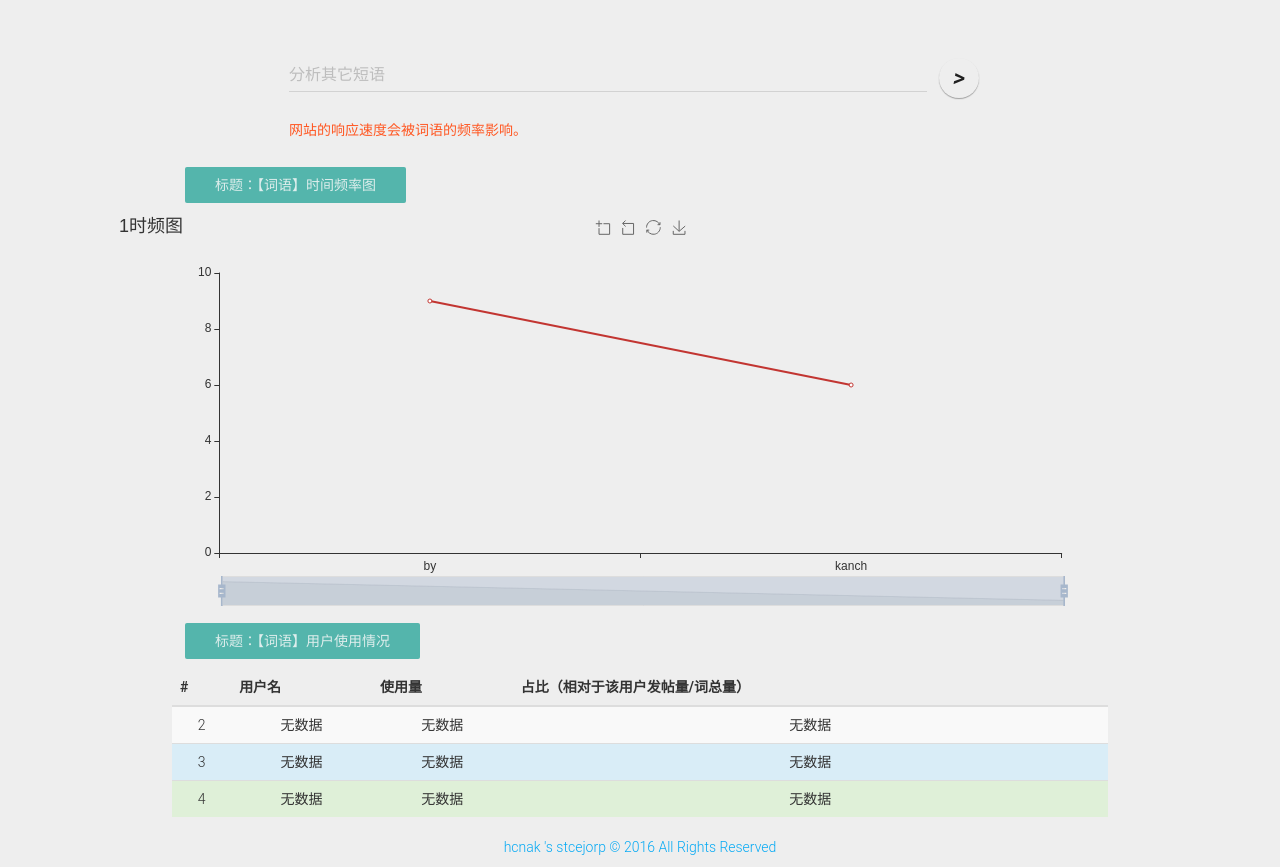
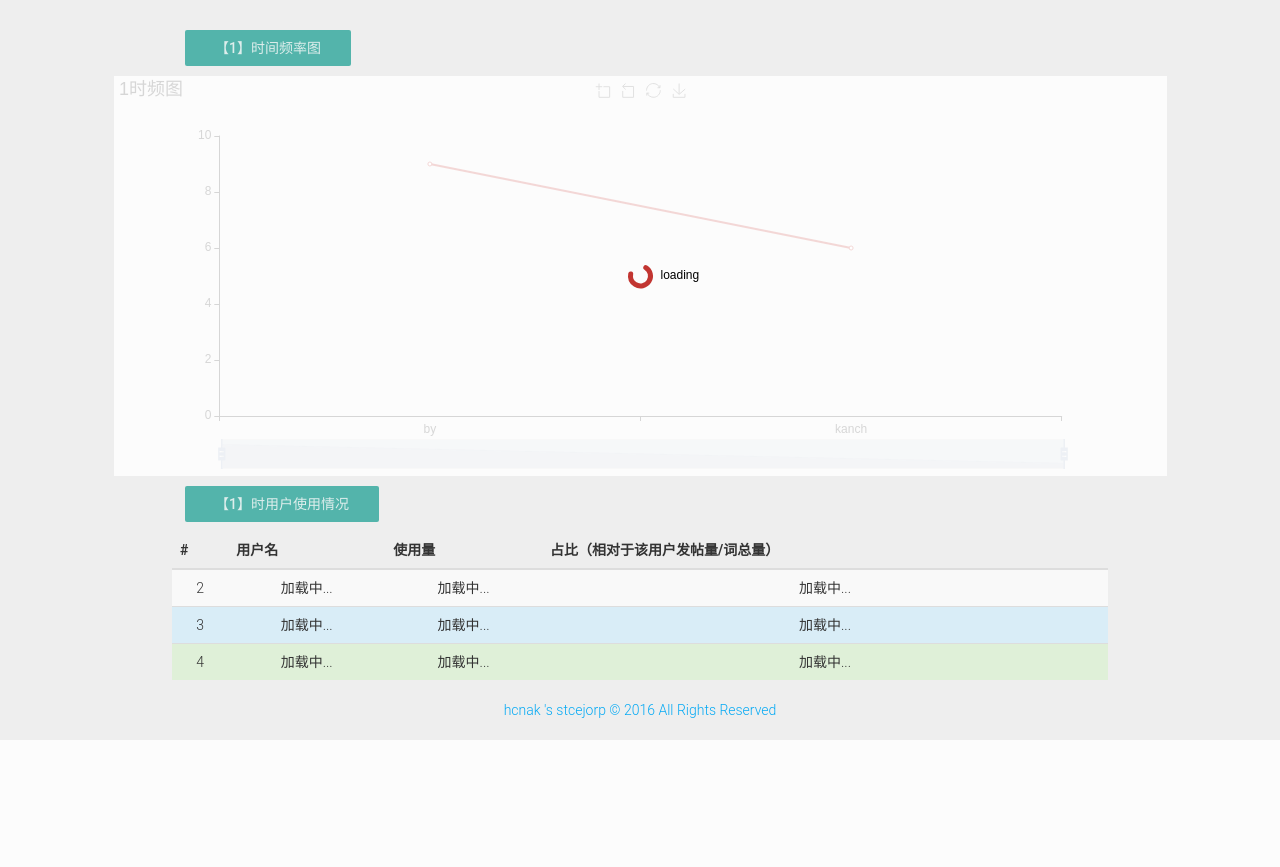
Before and after one commit to ankanch/cuit-trs, a Flask app: page /tiebabigdata/term/1 in a window 1280 px wide. Shown: the part 60-927 px from the top of the page. After the commit the page ends 800 px from the top, so only its background shows below. Run offline with Flask 2, Linux system fonts and the light colour scheme; data that the repository does not hold is empty; some libraries are stand-ins or nearby versions.

Commit message:
完成单词分析。添加部分函数

```diff
--- a/Web/index.py
+++ b/Web/index.py
@@ -270,5 +270,5 @@
     #app.run(debug=True)
     #app.run(host='10.105.91.217')
     #app.run(host='216.45.55.153')
-    #app.run(host='127.0.0.1')
-    app.run(host='127.0.0.1',debug=True)
+    app.run(host='127.0.0.1')
+    #app.run(host='127.0.0.1',debug=True)
--- a/Web/static/kjslib.js
+++ b/Web/static/kjslib.js
@@ -50,6 +50,24 @@
     window.clipboardData.setData("Text", clipBoardContent);
 }
 
+function getusertable(userlist) {
+    var usertable = "";
+    TABLE_HEAD = "<tr> <td > "
+    TABLE_MID_A = "</td> <td > "
+    TABLE_MID_B = "</td> <td >"
+    TABLE_MID_C = "</td> <td > "
+    TABLE_TAIL = "</td> </tr>"
+    userd = userlist.split(",");
+    var i = 0;
+    for (var user in userd) {
+        pu = user.split(":");
+        pmd = TABLE_HEAD + i.toString() + TABLE_MID_A + pu[0] + TABLE_MID_B + pu[1] + TABLE_MID_C + pu[2] + TABLE_TAIL;
+        i++;
+        usertable += pmd;
+    }
+    return usertable;
+}
+
 function getabout() {
     var abouttext = "<div style=\"width:55%;margin: 0 auto\">" +
         "    <div class=\"modal\">" +
--- a/Web/templates/bigdata.html
+++ b/Web/templates/bigdata.html
@@ -309,7 +309,7 @@
         </div>
 </div>
       </div>
-      <p class="text-warning">请勿将本站数据用作任何非法用途。本站数据均由机器得出，无法保证准确性，请悉知。</p>
+      <p class="text-warning">请勿将本站数据用作任何非法用途。本站数据均由机器得出，无法保证准确性，请悉知。<br/>目前该功能处于测试状态，如果访问缓慢属正常现象。</p>
       <br/>
       <div class="row" style="text-align:center" id="footer">
         </div>
--- a/Web/templates/index.html
+++ b/Web/templates/index.html
@@ -290,7 +290,7 @@
 
                         <h2 class="text-warning">成信贴吧大数据</h2>
                         <p>对我们学校的贴吧进行一些简单的分析，包括用户维度和贴吧维度的分析。大家可以标记贴吧用户与真实用户。然后贴上些标签啥的。</p>
-                        <p><small><a href="/tiebabigdata">（即将上线）</a></small></p>
+                        <p><small><a href="/tiebabigdata">测试状态-未正式上线</a></small></p>
 
                     </div>
 
--- a/Web/templates/wordsstatus.html
+++ b/Web/templates/wordsstatus.html
@@ -279,7 +279,7 @@
         </div>
         <!--在下面添加自定义代码-->
         <div class="container" style="margin: center 0px;">
-            <div class="row">
+            <div class="row" style="display: none">
                 <div id="searchdiv" style="width:60%; margin-left:auto;margin-right:auto;margin-top:3%;">
                     <div class="form-group label-floating">
                         <div class="input-group">
@@ -287,22 +287,22 @@
                             <input class="form-control" id="focusedInput_name" type="text" onkeydown="javascript:keydown();" oninput="javascript:showautofill()" list="word">
                             <datalist id="word">
 					</datalist>
-                            <p class="help-block">不建议输入单个字，网站可能崩溃。</p>
+                            <p class="help-block">不建议输入单个字，网站可能崩溃。(加载时间会非常长！)</p>
                             <span class="input-group-btn">
-                <button type="button" class="btn btn-fab btn-fab-mini "  onclick="javascript:search();">
+                <button type="button" class="btn btn-fab btn-fab-mini "  onclick="javascript:qsearch();">
                   <i class="material-icons">></i>
                 </button></div><br/><p class="text-warning">网站的响应速度会被词语的频率影响。</p></div></div>
 
             </div>
             <div class="row" style="width:80%;margin-left:auto;margin-right:auto;">
-                <a href="javascript:getLDRankList()" class="btn btn-raised btn-primary disabled" id="title1">标题：【词语】时间频率图</a>
+                <a href="javascript:getLDRankList()" class="btn btn-raised btn-primary disabled" id="title1">【{{TERM}}】时间频率图</a>
             </div>
             <div class="row" >
                 <div id="graph" style="width: 90%;height:400px;margin: 0px auto;">
                 </div>
             </div>
             <div class="row" style="width:80%;margin-left:auto;margin-right:auto;">
-                <a href="javascript:getLDRankList()" class="btn btn-raised btn-primary disabled" id="title2">标题：【词语】用户使用情况</a>
+                <a href="javascript:getLDRankList()" class="btn btn-raised btn-primary disabled" id="title2">【{{TERM}}】用户使用情况</a>
             </div>
              <div class="row" id="userlist" style="min-width: 120px;">
                  <table class="table table-striped table-hover " style="width:80%;margin-left:auto;margin-right:auto;">
@@ -314,7 +314,7 @@
     <th>占比（相对于该用户发帖量/词总量）</th>
   </tr>
   </thead>
-  <tbody>
+  <tbody id="usertable">
 {{TBODY|safe}}
   </tbody>
 </table>
@@ -349,8 +349,76 @@
             function toggleDiv(divId) {
                 $("#" + divId).toggle();
             }
-            function search(){
+            function qsearch(){
+                var term = document.getElementById("focusedInput_name").outerText;
+                console.log("term="+term);
+                search(term);
+            }
+            function search(word){
+                purl= "http://ec2-54-238-225-195.ap-northeast-1.compute.amazonaws.com:5555/api/tiebabigdata/wordstatisc/";
+                myChart.showLoading();
+                document.getElementById("title1").innerText = "【"+word+"】时间频率图";
+                document.getElementById("title2").innerText = "【"+word+"】时用户使用情况";
+                console.log("start retrive data");
+                 $.snackbar({content: "加载数据中..."});
+                 $.get(purl + word, function(data) {
+                     myChart.hideLoading();
+                     if(data=="错误！数据已经存在！")
+                     {
+                         $.snackbar({content: "x_x~ 错误！遇到未知错误！请联系站长。"});
+                         return;
+                     }
+                     location.reload() ;
 
+                     //解析数据
+                     rpd = data.split("<hr/>");  // #0 for user table data #1 for timeline
+                     value = rpd[1].substring(rpd[1].indexOf("],[")+3);
+                     value = "[" + value;
+                     label = rpd[1].substring(0,rpd[1].indexOf("],["));
+                     value = eval(value);
+                     label = eval(label);
+                     usertable = getusertable(rpd[0]);
+                     //设置数据
+                     document.getElementById("usertable").innerHTML = usertable;
+                     //设置图表数据
+            myChart.setOption({
+                            title: {
+                                text: '{{TERM}}时频图'
+                            },
+                            tooltip: {
+                                trigger: 'axis'
+                            },
+                            xAxis: {
+                                data: label
+                            },
+                            yAxis: {
+                                splitLine: {
+                                    show: false
+                                }
+                            },
+                            toolbox: {
+                                left: 'center',
+                                feature: {
+                                    dataZoom: {
+                                        yAxisIndex: 'none'
+                                    },
+                                    restore: {},
+                                    saveAsImage: {}
+                                }
+                            },
+                            dataZoom: [{
+                                startValue: '2014-06-01'
+                            }, {
+                                type: 'inside'
+                            }],
+                            series: {
+                                name: '当日发帖量',
+                                type: 'line',
+                                data: value
+                            }
+                        });
+                        console.log("success");
+                 });
             }
         </script>
         <script type="text/javascript">
@@ -359,7 +427,7 @@
                 document.getElementById("footer").innerHTML = getfooter();
                 if(bautoretrive == "T")  //要求浏览器自行获取
                 {
-
+                    search(analyzeterm);
                 }
                 console.log("1");
             });
--- a/Web/worklib/htmlstring.py
+++ b/Web/worklib/htmlstring.py
@@ -17,4 +17,4 @@
                 </table>
                 """
 
-WORDSTATUS_TABLE_BODY = """<tr><td>2</td><td>无数据</td><td>无数据</td><td>无数据</td></tr><tr class="info"><td>3</td><td>无数据</td><td>无数据</td><td>无数据</td></tr><tr class="success"><td>4</td><td>无数据</td><td>无数据</td><td>无数据</td></tr>"""
+WORDSTATUS_TABLE_BODY = """<tr><td>2</td><td>加载中...</td><td>加载中...</td><td>加载中...</td></tr><tr class="info"><td>3</td><td>加载中...</td><td>加载中...</td><td>加载中...</td></tr><tr class="success"><td>4</td><td>加载中...</td><td>加载中...</td><td>加载中...</td></tr>"""
```
